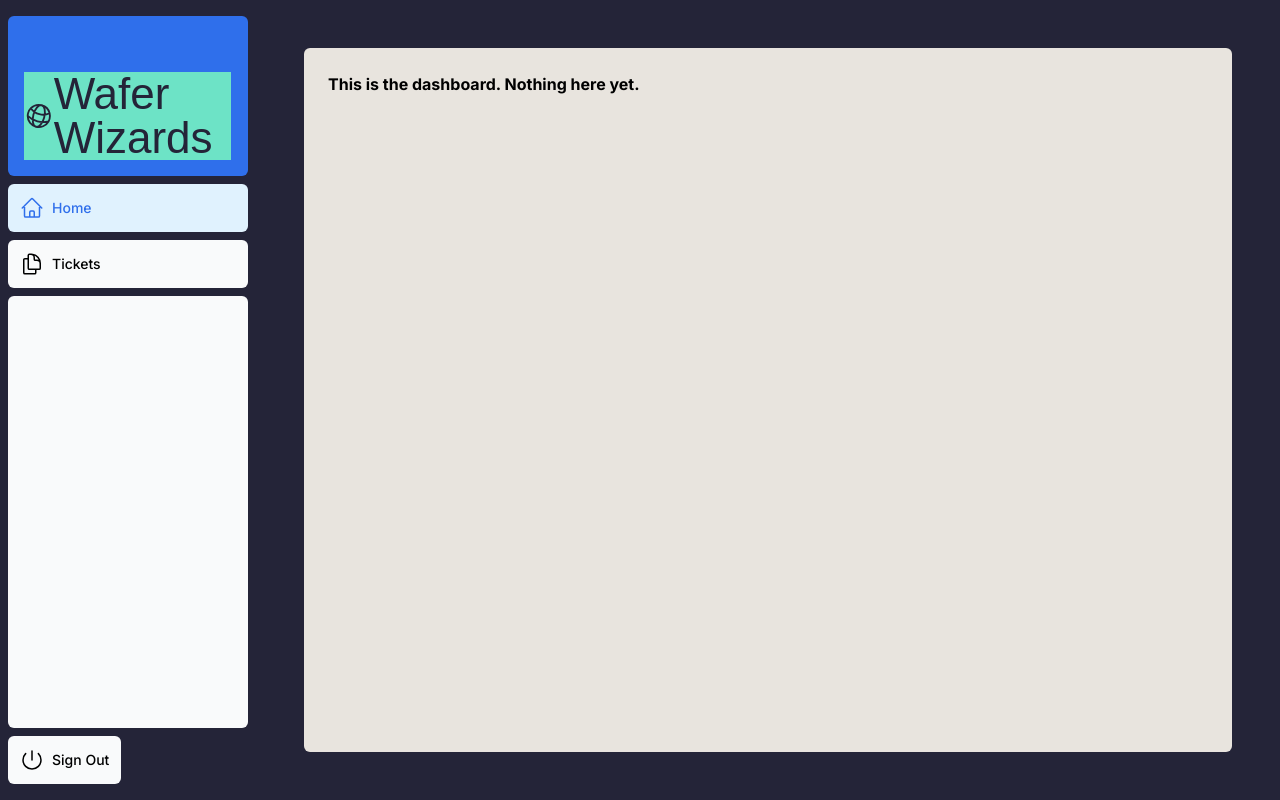
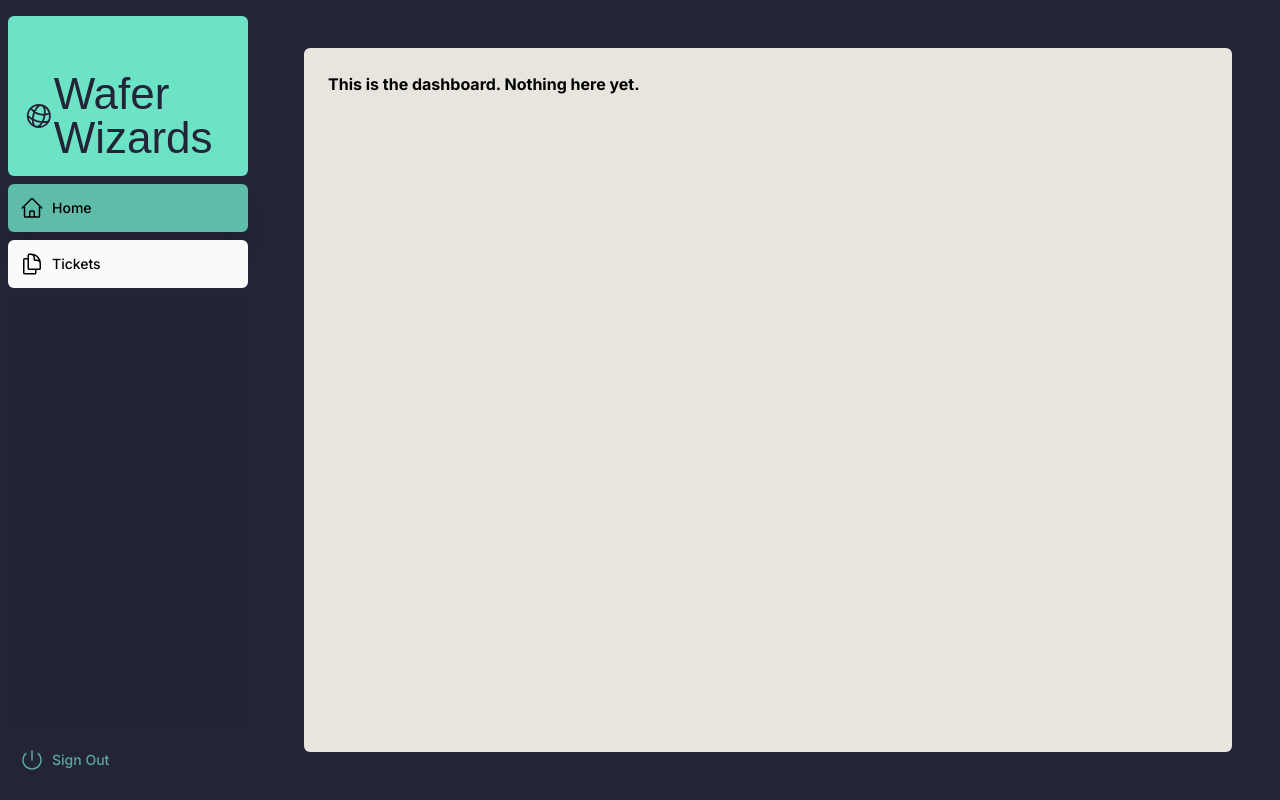
Before and after one commit to Connor-Skudlarek/issue-tracker, a Next.js app: page /dashboard in a window 1280 px wide. Built offline with nearby package versions, Linux system fonts and the light colour scheme; a web font is replaced by a local one.

Commit message:
Some design changes

```diff
--- a/app/ui/dashboard/nav-links.tsx
+++ b/app/ui/dashboard/nav-links.tsx
@@ -34,9 +34,9 @@ export default function NavLinks() {
             key={link.name}
             href={link.href}
             className={clsx(
-              "flex h-[48px] grow items-center justify-center gap-2 rounded-md bg-gray-50 p-3 text-sm font-medium hover:bg-sky-100 hover:text-blue-600 md:flex-none md:justify-start md:p-2 md:px-3",
+              "flex h-[48px] grow items-center justify-center gap-2 rounded-md bg-gray-50 p-3 text-sm font-medium hover:shadow-xl hover:bg-my-mint/[100%] md:flex-none md:justify-start md:p-2 md:px-3",
               {
-                "bg-sky-100 text-blue-600": pathname === link.href,
+                "bg-my-mint/[80%] shadow-xl": pathname === link.href,
               }
             )}
             aria-label={link["aria-label"]}
--- a/app/ui/dashboard/sidenav.tsx
+++ b/app/ui/dashboard/sidenav.tsx
@@ -8,16 +8,16 @@ export default function SideNav() {
   return (
     <div className="flex h-full flex-col px-3 py-4 md:px-2">
       <Link
-        className="mb-2 flex h-20 items-end justify-start rounded-md bg-blue-600 p-4 md:h-40"
+        className="mb-2 flex h-20 items-end justify-start rounded-md bg-my-mint p-4 md:h-40"
         href="/"
       >
-        <div className="w-32 text-white md:w-40">
+        <div className="w-fit text-white md:w-40">
           <WaferWizardsLogo />
         </div>
       </Link>
       <div className="flex grow flex-row justify-between space-x-2 md:flex-col md:space-x-0 md:space-y-2">
         <NavLinks />
-        <div className="hidden h-auto w-full grow rounded-md bg-gray-50 md:block"></div>
+        <div className="hidden mt-40 h-auto w-full grow rounded-md bg-my-navy/[80%] md:block"></div>
         <form
           action={async () => {
             "use server";
@@ -27,7 +27,7 @@ export default function SideNav() {
           <button
             id="sign-out"
             aria-label="Sign Out"
-            className="flex h-[48px] grow items-center justify-center gap-2 rounded-md bg-gray-50 p-3 text-sm font-medium hover:bg-sky-100 hover:text-blue-600 md:flex-none md:justify-start md:p-2 md:px-3"
+            className="bg-my-navy text-my-mint/[70%] flex h-[48px] grow items-center justify-center gap-2 rounded-md p-3 text-sm font-medium hover:bg-my-grey hover:text-black md:flex-none md:justify-start md:p-2 md:px-3"
           >
             <PowerIcon className="w-6" />
             <div className="hidden md:block">Sign Out</div>
```
